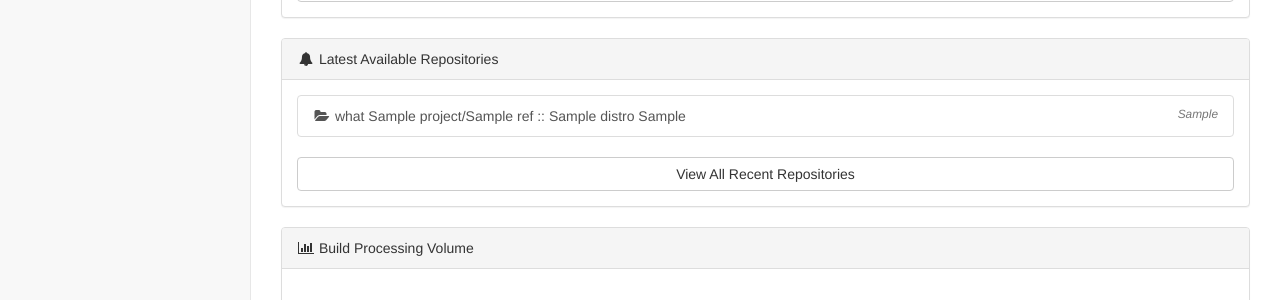
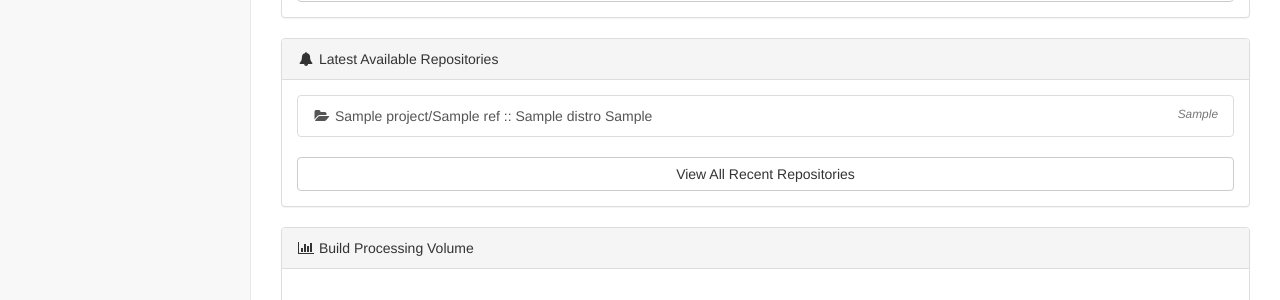
Before and after one commit to ceph/shaman, a Python web app: template shaman/templates/index.html in a window 1280 px wide. Shown: the part 530-830 px from the top of the page. Run offline with Jinja, Linux system fonts and the light colour scheme; the template is opened without the code that fills it: most values are stand-ins (such as "Sample title", 1, 10 or a date in 2020); some libraries are stand-ins or nearby versions.

Commit message:
templates: index should use the get_url model helper
Signed-off-by: Alfredo Deza <adeza@redhat.com>

```diff
--- a/shaman/templates/index.html
+++ b/shaman/templates/index.html
@@ -73,7 +73,7 @@
               <div class="panel-body">
                   <div class="list-group">
                       {% for build in latest_builds %}
-                      <a href="#" class="list-group-item">
+                      <a href="{{ build.get_url() }}" class="list-group-item">
                           <i class="fa fa-institution fa-fw"></i> {{ build.project.name }}/{{ build.ref }} :: {{ build.distro }} {{ build.distro_version }}
                           <span class="pull-right text-muted small"><em>{{ h.last_seen(build.modified) }}</em>
                           </span>
@@ -96,7 +96,7 @@
                   <div class="list-group">
                       {% for repo in latest_repos %}
                       <a href="#" class="list-group-item">
-                          <i class="fa fa-folder-open fa-fw"></i> what {{ repo.project.name }}/{{ repo.ref }} :: {{ repo.distro }} {{ repo.distro_version }}
+                          <i class="fa fa-folder-open fa-fw"></i> {{ repo.project.name }}/{{ repo.ref }} :: {{ repo.distro }} {{ repo.distro_version }}
                           <span class="pull-right text-muted small"><em>{{ h.last_seen(repo.modified) }}</em>
                           </span>
                       </a>
```
